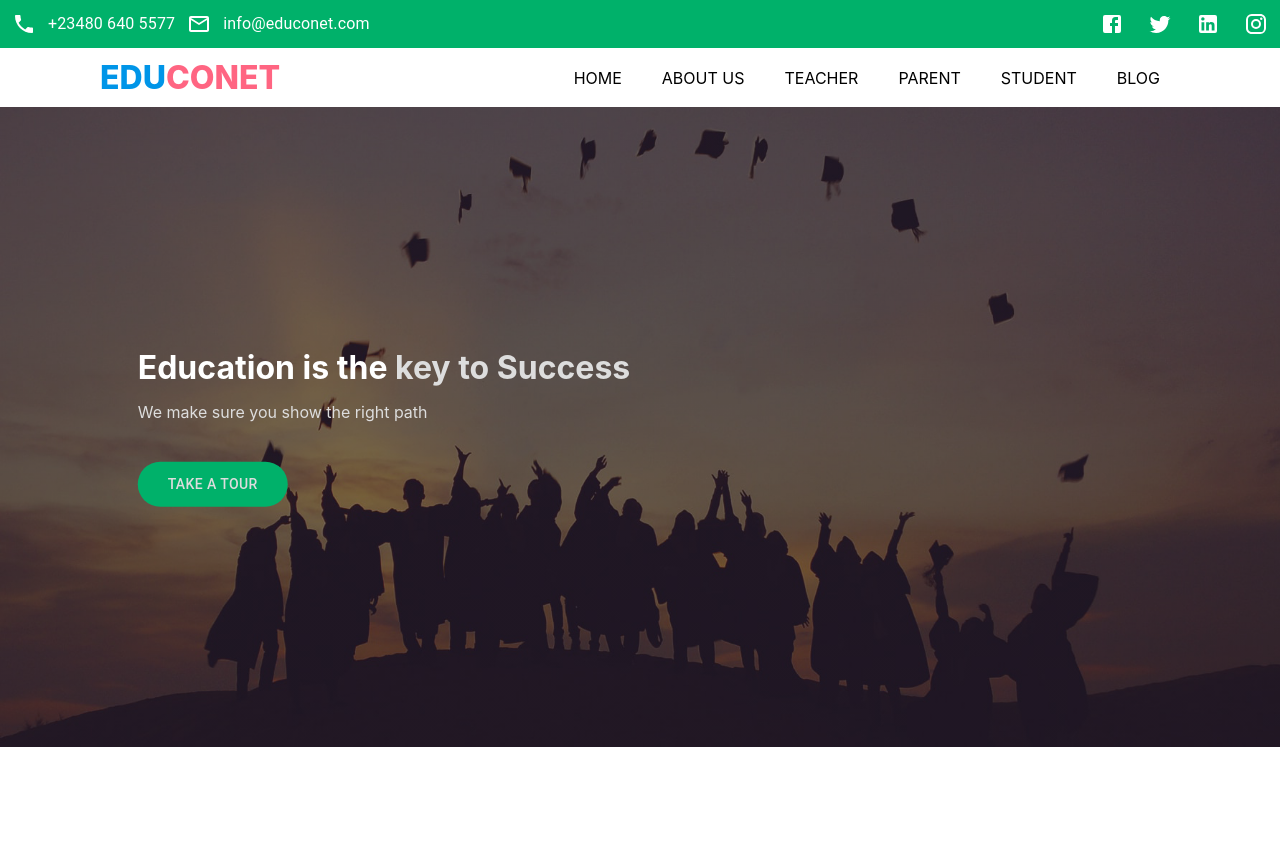
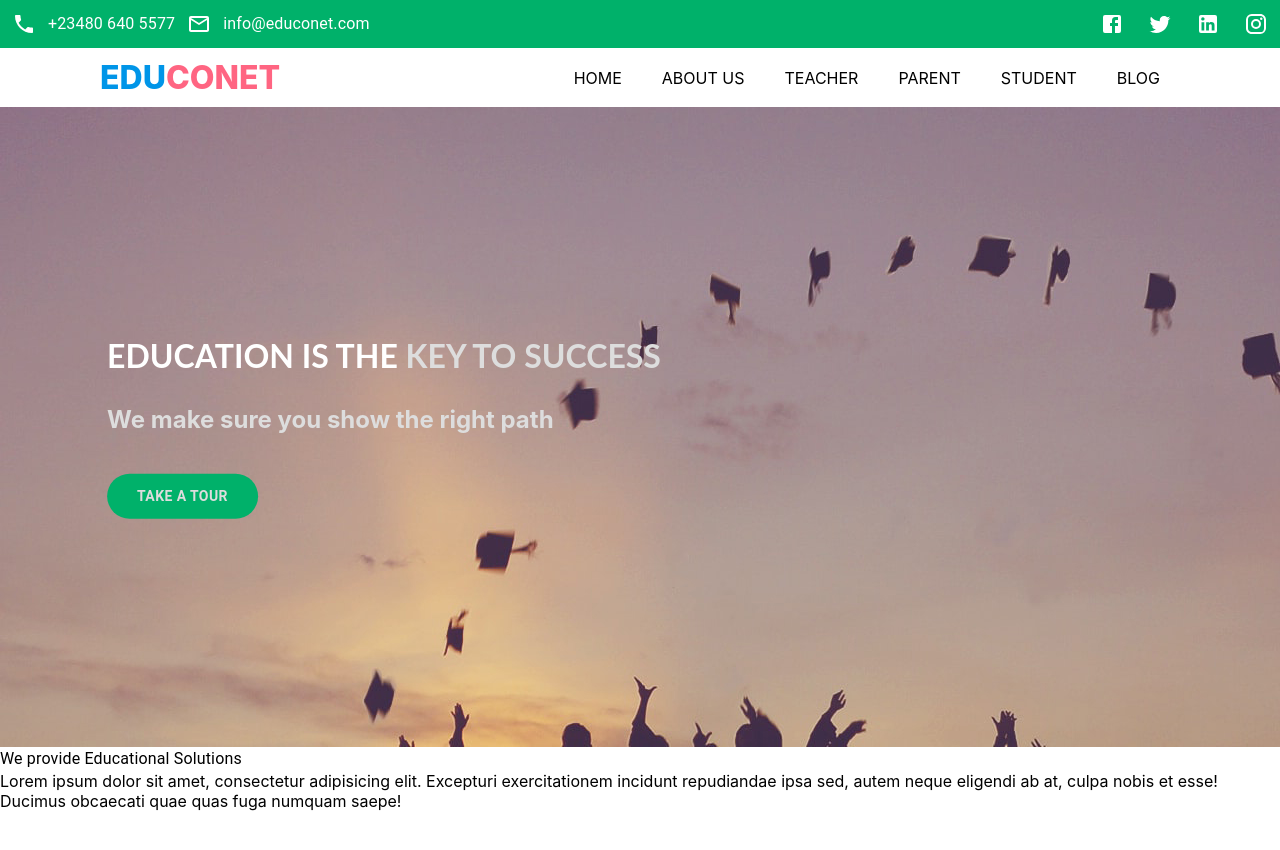
Before and after one commit to BuildForSDGCohort2/team-003-group-a-Frontend, a React (Create React App) app: page / in a window 1280 px wide. Shown: the top 850 px of the page. Before the commit the page ends 800 px from the top, so only its background shows below. Built offline with nearby package versions, Linux system fonts and the light colour scheme.

Commit message:
Adjust landing page with transition and added Solution components

```diff
--- a/src/Header.js
+++ b/src/Header.js
@@ -7,12 +7,6 @@ import MailOutlineIcon from "@material-ui/icons/MailOutline";
 import PhoneIcon from "@material-ui/icons/Phone";
 import TwitterIcon from "@material-ui/icons/Twitter";
 import { IconButton, Typography } from "@material-ui/core";
-// import Home from "./Pages/Home";
-// import AboutUs from "./Pages/AboutUs";
-// import Teacher from "./Pages/Teacher";
-// import Student from "./Pages/Student";
-// import Blog from "./Pages/Blog";
-// import Parent from "./Pages/Parent";
 import { Link } from "react-router-dom";
 
 const Header = () => {
--- a/src/Pages/Home.css
+++ b/src/Pages/Home.css
@@ -1,44 +1,51 @@
-/* .home__image {
-  position: absolute;
-  background-image: url("./Images/graduation.jpg");
-  width: 100%;
-  height: 80vh;
-  background-attachment: fixed;
-  background-repeat: no-repeat;
-  background-size: cover;
-  z-index: 1;
-} */
-
-/* .home__hero {
-  background-image: url("./Images/graduation.jpg");
-  position: center;
-  background-size: cover;
-  position: relative;
-  height: 500px;
-
-  justify-content: center;
-  align-items: center;
+.home {
+  display: flex;
+  flex-direction: column;
+  min-height: 100vh;
+}
+.home__container {
+  flex: 1;
 }
 
-.home__text {
-} */
-
-.hero__image {
-  background-image: linear-gradient(rgba(0, 0, 0, 0.5), rgba(0, 0, 0, 0.5)),
-    url("./Images/graduation.jpg");
-  height: 80%;
-  margin-left: auto;
-  margin-right: auto;
-  max-width: 1600px;
+.home__hero {
+  position: relative;
+  justify-content: center;
+  background-image: url("./Images/graduation.jpg");
+  text-align: center;
   object-fit: contain;
-  width: 100%;
-  background-position: center;
-  background-repeat: no-repeat;
-  background-size: cover;
-  position: relative;
+  min-height: 30vh;
+  padding: 200px 80px;
+  color: #fff;
 }
 
-.hero__text {
+.home-image {
+  position: absolute;
+  top: 0;
+  left: 0;
+  width: 100%;
+  height: 100%;
+  background-size: cover;
+  z-index: -1;
+  background-color: #8c8c91;
+}
+
+.home__hero h1 {
+  font: bold 60px "Lato", sans-serif;
+  margin-bottom: 15px;
+  text-transform: uppercase;
+  font-size: xx-large;
+  font-weight: 700;
+}
+.home__hero h3 {
+  font: bold 28px "Lato", sans-serif;
+  margin-bottom: 40px;
+}
+
+.home__hero .btn {
+  padding: 20px 46px;
+}
+
+.home__content {
   display: flex;
   flex-direction: column;
   justify-content: center;
@@ -48,11 +55,15 @@
   left: 30%;
   transform: translate(-50%, -50%);
   color: #fff;
+  opacity: 1;
+  margin-top: 100px;
+  animation: 1s slidefade 1s forwards;
 }
 
-.hero__text button {
+.home__content button {
   border: none;
   outline: 0;
+  font-weight: bold;
   display: flex;
   margin-top: 40px;
   padding: 10px 30px;
@@ -62,19 +73,29 @@
   text-align: center;
   cursor: pointer;
 }
-.hero__text h1 {
+
+.home__content h1 {
   color: #fff;
 }
 
-.hero__text span {
+.home__content span {
   color: #dddddd;
 }
-.hero__text p {
+.home__content p {
+  font-weight: 700;
+  font-size: x-large;
   color: #dddddd;
   margin-top: 15px;
 }
 
-.hero__text button:hover {
+.home__content button:hover {
   background-color: #555;
   color: #fff;
 }
+
+@keyframes slidefade {
+  100% {
+    opacity: 1;
+    margin: 0;
+  }
+}
--- a/src/Pages/Home.js
+++ b/src/Pages/Home.js
@@ -1,21 +1,40 @@
 import React from "react";
 import "./Home.css";
 import Button from "@material-ui/core/Button";
+import Solution from "../Solution";
 
 const Home = () => {
   function handleClick() {
     console.log("clicked me");
   }
   return (
-    <div className="hero__image">
-      <div className="hero__text">
-        <h1>
-          Education is the <span>key to Success</span>
-        </h1>
-        <p>We make sure you show the right path</p>
-        <Button onClick={handleClick}>Take A Tour</Button>
+    <div className="home">
+      <div className="home__container">
+        <div className="home__hero">
+          <div className="home__image" />
+
+          <div className="home__content">
+            <h1>
+              Education is the <span>key to Success</span>
+            </h1>
+            <p>We make sure you show the right path</p>
+            <Button onClick={handleClick}>Take A Tour</Button>
+          </div>
+        </div>
+        <Solution />
       </div>
     </div>
+    // <div className="home">
+    //   <div className="home__image">
+    //     <div className="home__text">
+    //       <h1>
+    //         Education is the <span>key to Success</span>
+    //       </h1>
+    //       <p>We make sure you show the right path</p>
+    //       <Button onClick={handleClick}>Take A Tour</Button>
+    //     </div>
+    //   </div>
+    // </div>
   );
 };
 
--- /dev/null
+++ b/src/Solution.js
@@ -0,0 +1,25 @@
+import { Typography } from "@material-ui/core";
+import React from "react";
+
+const Solution = () => {
+  return (
+    <div className="solution">
+      <div className="solution__header">
+        <Typography>
+          We provide <span>Educational </span> Solutions
+        </Typography>
+
+        <div className="solution__text">
+          <p>
+            Lorem ipsum dolor sit amet, consectetur adipisicing elit. Excepturi
+            exercitationem incidunt repudiandae ipsa sed, autem neque eligendi
+            ab at, culpa nobis et esse! Ducimus obcaecati quae quas fuga numquam
+            saepe!
+          </p>
+        </div>
+      </div>
+    </div>
+  );
+};
+
+export default Solution;
```
Also changed, not shown: src/Pages/Solution.css (added).
